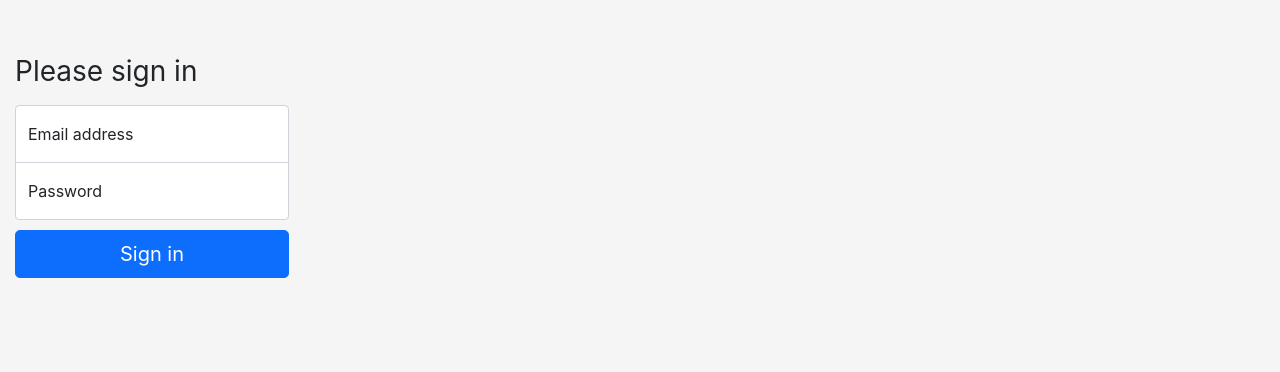
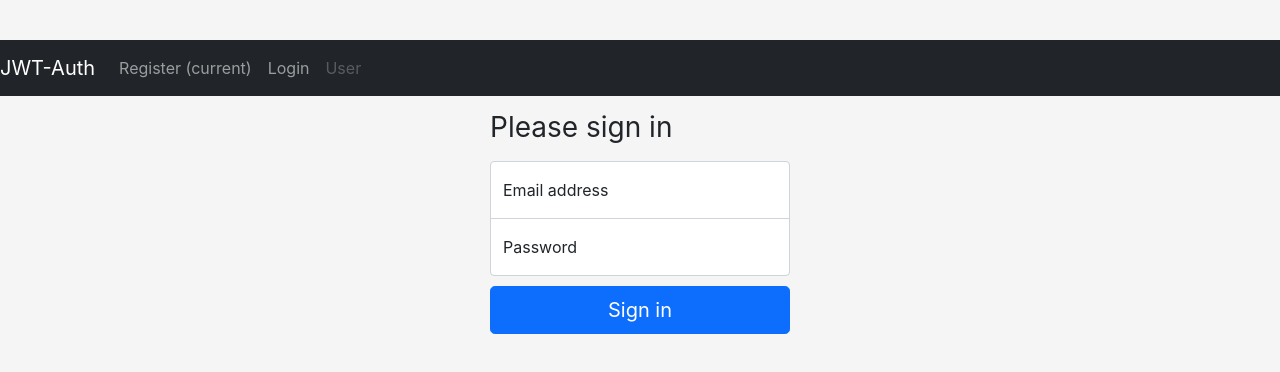
Before and after one commit to Titouan-Esc/auth, a React (Create React App) app in the folder client/: page / in a window 1280 px wide. Shown: the top 372 px of the page. Built offline with nearby package versions, Linux system fonts and the light colour scheme.

Commit message:
Fin du front avec le form et la nav

```diff
--- a/client/public/index.html
+++ b/client/public/index.html
@@ -31,7 +31,7 @@
       work correctly both with client-side routing and a non-root public URL.
       Learn how to configure a non-root public URL by running `npm run build`.
     -->
-    <title>React App</title>
+    <title>JWT Authentification</title>
   </head>
   <body>
     <noscript>You need to enable JavaScript to run this app.</noscript>
--- a/client/src/App.css
+++ b/client/src/App.css
@@ -1,3 +1,7 @@
+#root {
+  width: 100%;
+}
+
 body {
   height: 100%;
 }
--- a/client/src/App.js
+++ b/client/src/App.js
@@ -3,6 +3,26 @@
 function App() {
   return (
     <div className="App">
+        <nav className="navbar navbar-expand-md navbar-dark bg-dark">
+        <a className="navbar-brand" href="www.google.com">JWT-Auth</a>
+        <button className="navbar-toggler" type="button" data-toggle="collapse" data-target="#navbarsExample04" aria-controls="navbarsExample04" aria-expanded="false" aria-label="Toggle navigation">
+          <span className="navbar-toggler-icon"></span>
+        </button>
+
+        <div className="collapse navbar-collapse" id="navbarsExample04">
+          <ul className="navbar-nav mr-auto">
+            <li className="nav-item active">
+              <a className="nav-link" href="www.google.com">Register <span class="sr-only">(current)</span></a>
+            </li>
+            <li className="nav-item">
+              <a className="nav-link" href="www.google.com">Login</a>
+            </li>
+            <li className="nav-item">
+              <a className="nav-link disabled" href="www.google.com">User</a>
+            </li>
+          </ul>
+        </div>
+      </nav>
       <main className="form-signin">
         <form>
           <h1 className="h3 mb-3 fw-normal">Please sign in</h1>
```
